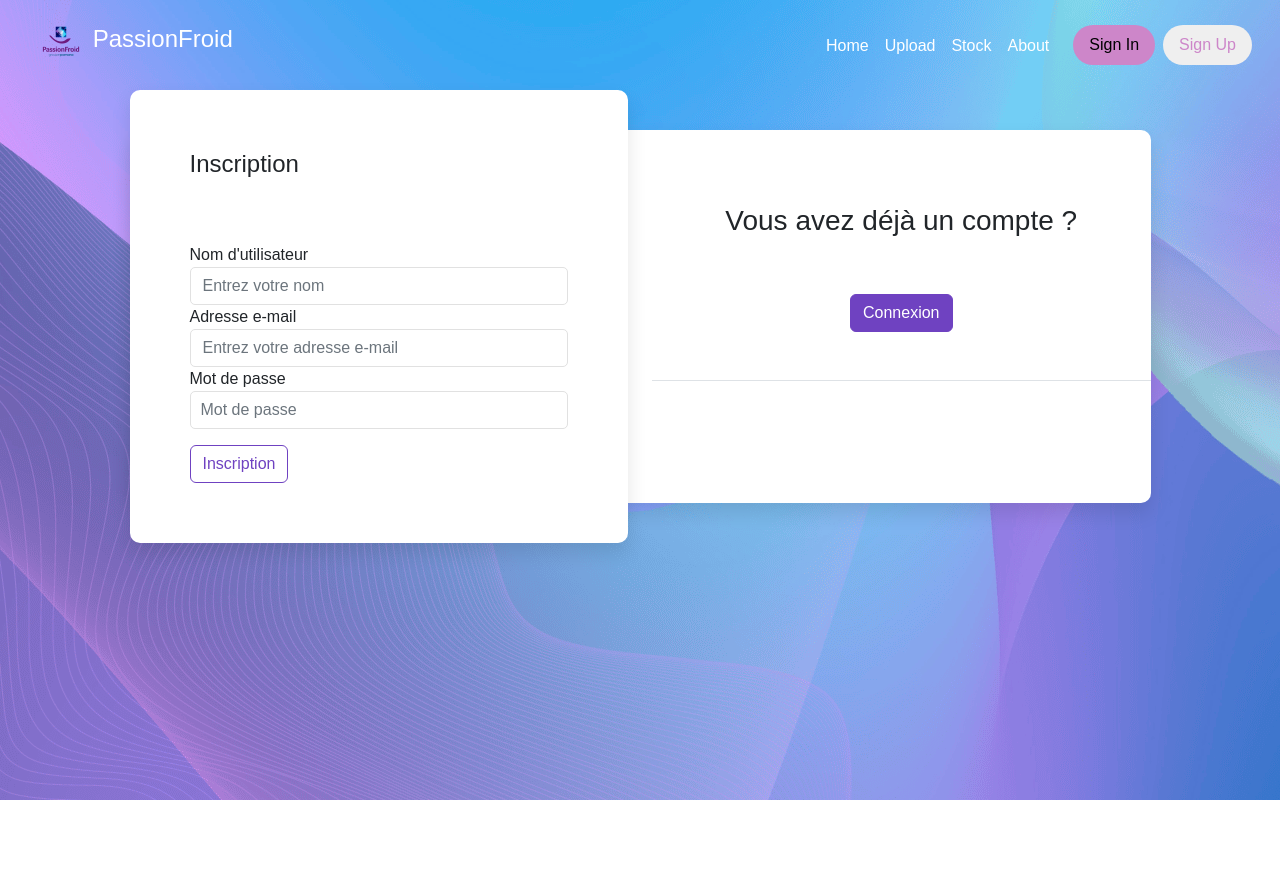
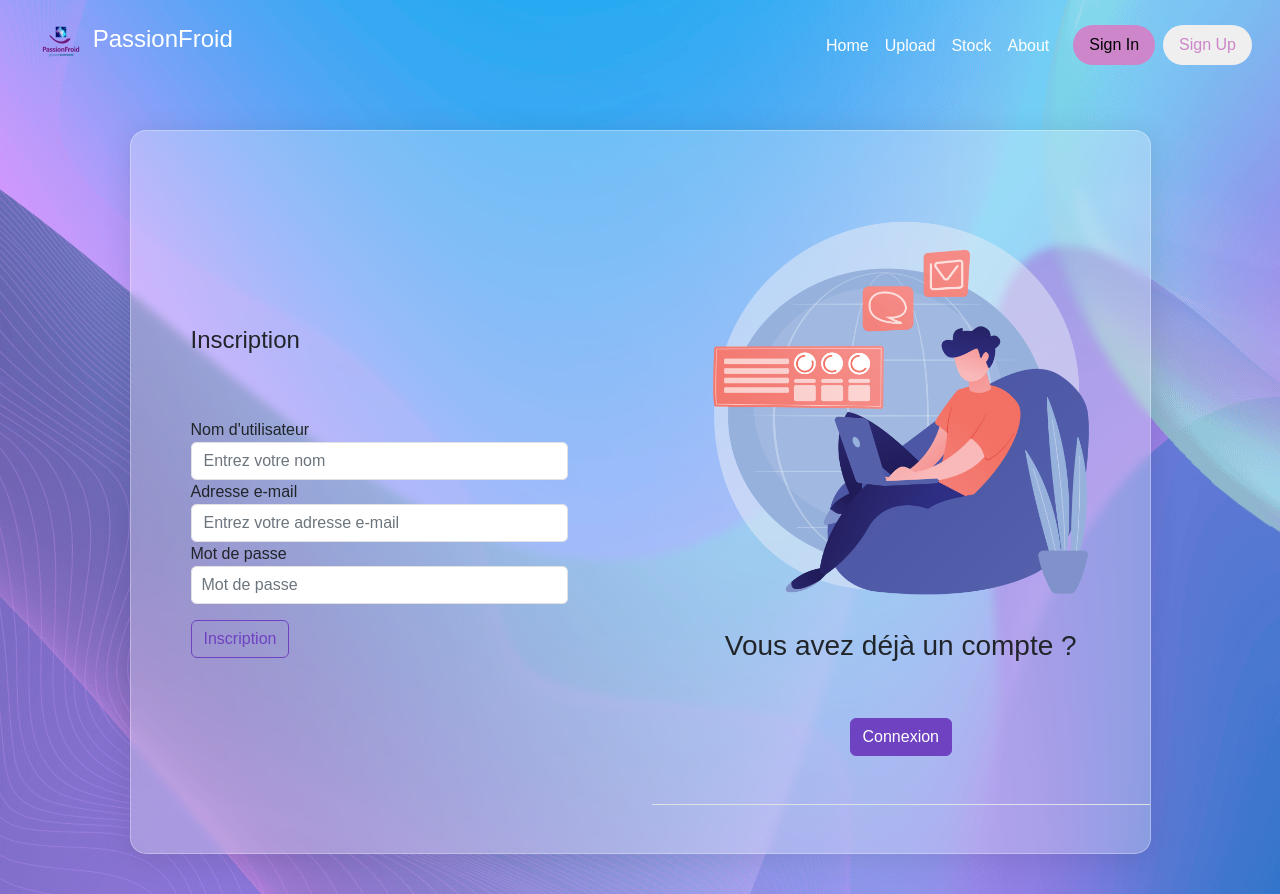
Before and after one commit to fawzibazari/Projet_Pro_final_Azure_Front, an Angular app in the folder front-end/: page /signup in a window 1280 px wide. Before the commit the page ends 800 px from the top, so only its background shows below. Built offline with nearby package versions, Linux system fonts and the light colour scheme; what ng-rive would draw is missing.

Commit message:
customize sign up screen

```diff
--- a/front-end/src/app/Components/auth/sign-up/sign-up.component.css
+++ b/front-end/src/app/Components/auth/sign-up/sign-up.component.css
@@ -15,8 +15,6 @@
   .login-box .form-wrap {
     padding: 30px 25px;
     border-radius: 10px;
-    -webkit-box-shadow: 0 10px 20px 0 rgba(0, 0, 0, 0.1);
-            box-shadow: 0 10px 20px 0 rgba(0, 0, 0, 0.1);
   }
 
   @media (min-width: 768px) {
@@ -93,3 +91,20 @@
   border-color: #8157cf;
   color: white;
 }
+
+.tech-talks > img {
+  max-width: 500px;
+  width: 100%;
+  height: 100%;
+  object-fit: cover;
+}
+
+/* blur effect */
+.blur {
+  background: rgba(255, 255, 255, 0.27);
+  border-radius: 16px;
+  box-shadow: 0 4px 30px rgba(0, 0, 0, 0.1);
+  backdrop-filter: blur(5px);
+  -webkit-backdrop-filter: blur(5px);
+  border: 1px solid rgba(255, 255, 255, 0.3);
+}
--- a/front-end/src/app/Components/auth/sign-up/sign-up.component.html
+++ b/front-end/src/app/Components/auth/sign-up/sign-up.component.html
@@ -1,10 +1,10 @@
 <div class="container">
   <div class="row">
       <div class="col-md-11 mt-60 mx-md-auto">
-          <div class="login-box bg-white pl-lg-5 pl-0">
+          <div class="login-box blur pl-lg-5 pl-0">
               <div class="row no-gutters align-items-center">
                   <div class="col-md-6">
-                      <div class="form-wrap bg-white">
+                      <div class="form-wrap">
                           <h4 class="btm-sep pb-3 mb-5">Inscription</h4>
                           <form [formGroup]="signupForm" (ngSubmit)="signup()" novalidate>
                             <div class="form-group">
@@ -28,6 +28,9 @@
                   </div>
                   <div class="col-md-6">
                       <div class="content text-center">
+                        <div class="tech-talks">
+                          <img src="/assets/images/online_illustration.png" alt="">
+                        </div>
                           <div class="border-bottom pb-5 mb-5">
                               <h3 class="c-black pb-5">Vous avez déjà un compte ?</h3>
                               <a class="btn btn-login" [routerLink]="['/login']">Connexion</a>
```
Also changed, not shown: front-end/src/assets/images/online_illustration.png (added).
